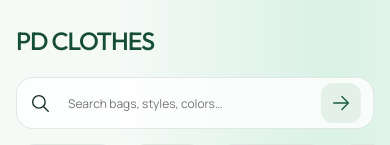
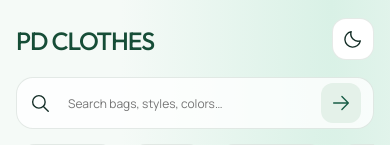
Before and after one commit to PasinduDushangana/PD-Clothes, a plain HTML site: page index.html in a window 390 px wide. Shown: the top 145 px of the page. Drawn offline with Linux system fonts and the light colour scheme.

Commit message:
Place mobile theme toggle beside top wordmark

```diff
--- a/appearance.css
+++ b/appearance.css
@@ -6,6 +6,13 @@
 .nav-actions .theme-label { display:none; }
 .theme-toggle:hover { box-shadow:0 3px 12px #28774f20; }
 #moreDialog>.theme-toggle { width:100%; margin-bottom:22px; justify-content:flex-start; font-size:13px; }
+.mobile-theme-toggle { display:none; }
+@media(max-width:760px) {
+  .mobile-wordmark { padding-right:52px; }
+  .mobile-theme-toggle { display:grid; place-items:center; position:absolute; z-index:2; right:16px; top:18px; width:42px; height:42px; padding:7px; border-radius:14px; }
+  .mobile-theme-toggle .theme-label { display:none; }
+  .page-main,.detail-main,.boutique-home { position:relative; }
+}
 @media(min-width:761px) { .market-search { margin-right:108px; } }
 @media(min-width:761px) and (max-width:1100px) {
   .market-search { width:40px; padding-left:0; margin-right:100px; }
--- a/appearance.js
+++ b/appearance.js
@@ -26,7 +26,7 @@
     apply();
   });
   document.addEventListener('DOMContentLoaded', () => {
-    for (const target of ['.nav-actions', '#moreDialog']) {
+    for (const target of ['.nav-actions', '.mobile-wordmark']) {
       const parent = document.querySelector(target);
       if (!parent) continue;
       const button = document.createElement('button');
@@ -38,7 +38,10 @@
         try { localStorage.setItem(key, preference); } catch {}
         apply();
       });
-      parent.prepend(button);
+      if (target === '.mobile-wordmark') {
+        parent.parentNode.insertBefore(button, parent.nextSibling);
+        button.classList.add('mobile-theme-toggle');
+      } else parent.prepend(button);
     }
     apply();
   });
```
